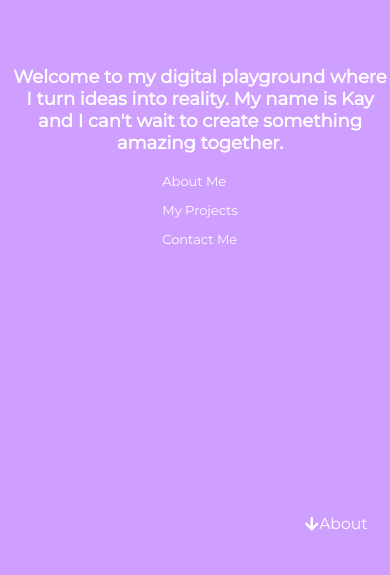
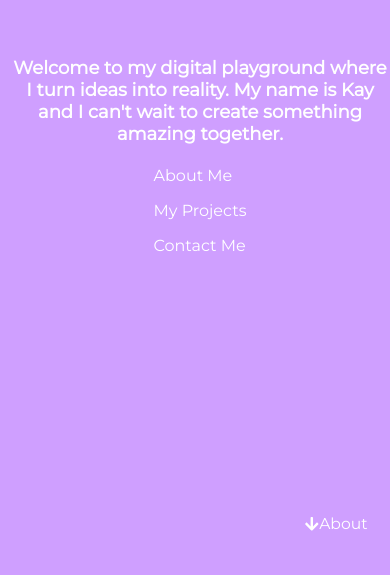
Before and after one commit to kay-dev-uk/Portfolio, a React (Vite) app: page / in a window 390 px wide. Shown: the part 269-844 px from the top of the page. Built offline with nearby package versions, Linux system fonts and the light colour scheme.

Commit message:
fix styling 2

```diff
--- a/src/index.css
+++ b/src/index.css
@@ -322,6 +322,8 @@ button {
 
   #projects {
     margin: 1em;
+    min-height: 100vh;
+    max-height: 100vh;
   }
 
   #projects p{
@@ -379,7 +381,7 @@ button {
     flex-direction: column;
   }
   .nav-links span {
-    font-size: small;
+    font-size: medium;
     margin: 0.5em;
   }
 
```
